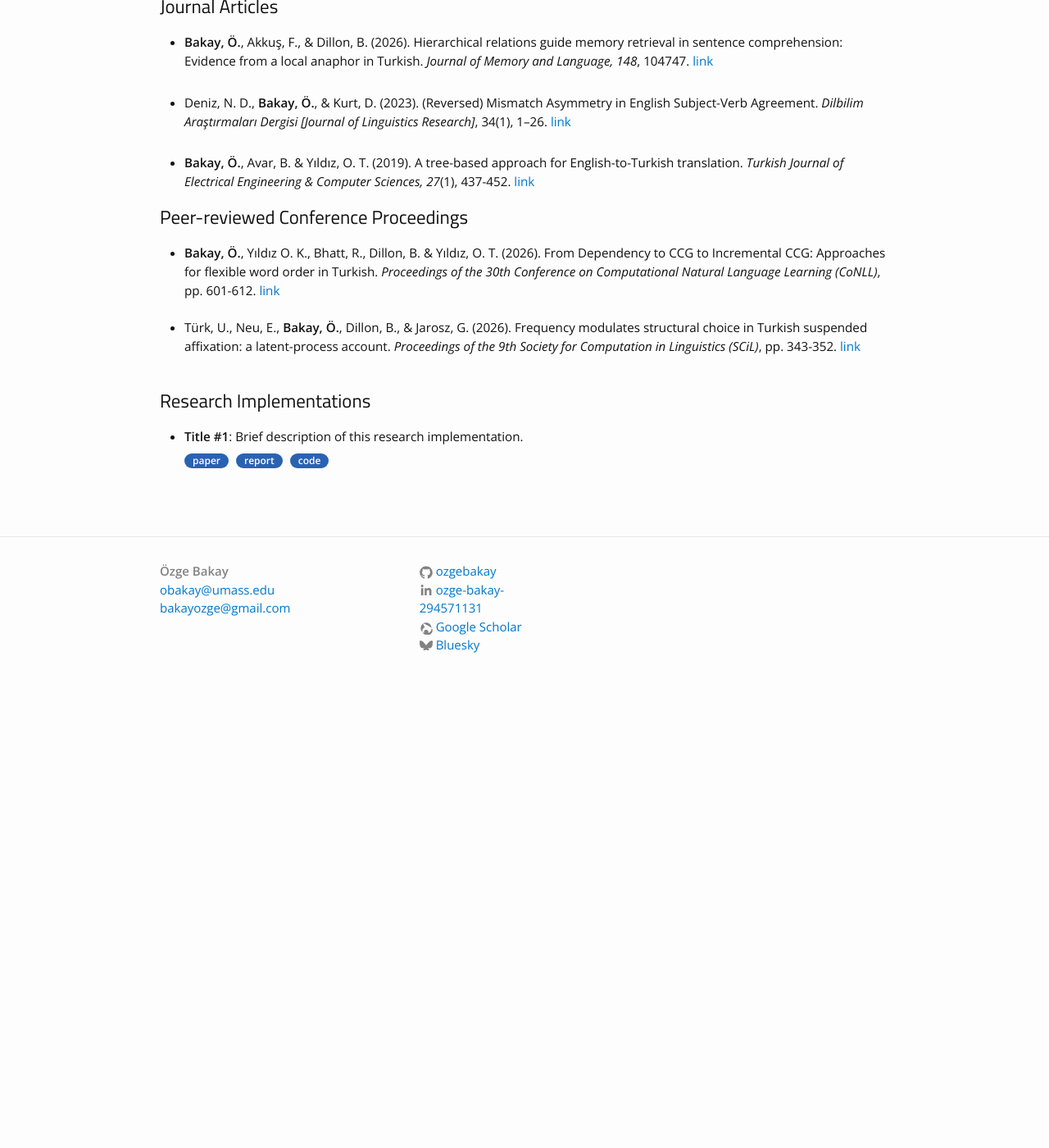
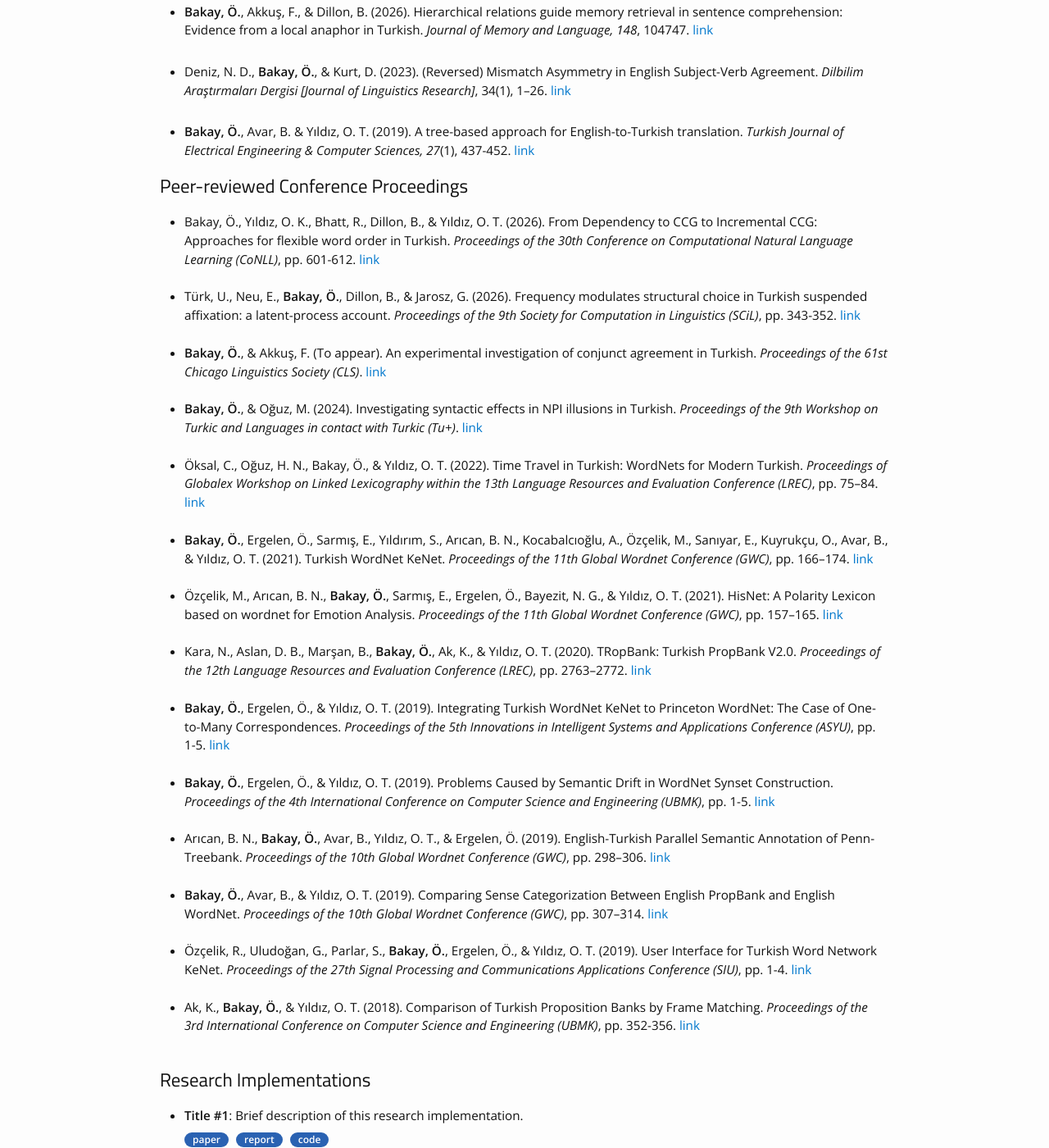
Before and after one commit to ozgebakay/ozgebakay.github.io, a Jekyll site: the page built from research.md, in a window 1280 px wide and 1400 px high, scrolled down 206 px. Shown: the whole window at 82% size. Built offline with Jekyll 4.4.1, drawn with Linux system fonts in a browser that asks for light colours; before the commit the page ends 1064 px from its top, so only the background shows below that; some of the changed text lies outside the part shown.

Commit message:
Update research.md

```diff
--- a/research.md
+++ b/research.md
@@ -28,11 +26,59 @@ Describe your research interests here.
 <h2>Peer-reviewed Conference Proceedings</h2>
 <ul>
 	<li>
-		<b>Bakay, Ö.</b>, Yıldız O. K., Bhatt, R., Dillon, B. &amp; Yıldız, O. T. (2026). From Dependency to CCG to Incremental CCG: Approaches for flexible word order in Turkish. <i>Proceedings of the 30th Conference on Computational Natural Language Learning (CoNLL)</i>, pp. 601-612. <a href="https://aclanthology.org/2026.conll-main.36.pdf">link</a>
+		Bakay, Ö., Yıldız, O. K., Bhatt, R., Dillon, B., &amp; Yıldız, O. T. (2026). From Dependency to CCG to Incremental CCG: Approaches for flexible word order in Turkish. <i>Proceedings of the 30th Conference on Computational Natural Language Learning (CoNLL)</i>, pp. 601-612. <a href="https://aclanthology.org/2026.conll-main.36.pdf">link</a>
 	</li>
 	<br>
 	<li>
 		Türk, U., Neu, E., <b>Bakay, Ö.</b>, Dillon, B., &amp; Jarosz, G. (2026). Frequency modulates structural choice in Turkish suspended affixation: a latent-process account. <i>Proceedings of the 9th Society for Computation in Linguistics (SCiL)</i>, pp. 343-352. <a href="https://aclanthology.org/2026.scil-main.32.pdf">link</a>
+	</li>
+	<br>
+	<li>
+		<b>Bakay, Ö.</b>, &amp; Akkuş, F. (To appear). An experimental investigation of conjunct agreement in Turkish. <i>Proceedings of the 61st Chicago Linguistics Society (CLS)</i>. <a href="https://drive.google.com/file/d/1DU3fdg6ikMUAifbsBpJxKReaDpRe-8K3/view">link</a>
+	</li>
+	<br>
+	<li>
+		<b>Bakay, Ö.</b>, &amp; Oğuz, M. (2024). Investigating syntactic effects in NPI illusions in Turkish. <i>Proceedings of the 9th Workshop on Turkic and Languages in contact with Turkic (Tu+)</i>. <a href="https://journals.linguisticsociety.org/proceedings/index.php/tu/article/view/5763">link</a>
+	</li>
+	<br>
+	<li>
+		Öksal, C., Oğuz, H. N., Bakay, Ö., &amp; Yıldız, O. T. (2022). Time Travel in Turkish: WordNets for Modern Turkish. <i>Proceedings of Globalex Workshop on Linked Lexicography within the 13th Language Resources and Evaluation Conference (LREC)</i>, pp. 75–84. <a href="https://aclanthology.org/2022.gwll-1.11">link</a>
+	</li>
+	<br>
+	<li>
+		<b>Bakay, Ö.</b>, Ergelen, Ö., Sarmış, E., Yıldırım, S., Arıcan, B. N., Kocabalcıoğlu, A., Özçelik, M., Sanıyar, E., Kuyrukçu, O., Avar, B., &amp; Yıldız, O. T. (2021). Turkish WordNet KeNet. <i>Proceedings of the 11th Global Wordnet Conference (GWC)</i>, pp. 166–174. <a href="https://aclanthology.org/2021.gwc-1.19">link</a>
+	</li>
+	<br>
+	<li>
+		Özçelik, M., Arıcan, B. N., <b>Bakay, Ö.</b>, Sarmış, E., Ergelen, Ö., Bayezit, N. G., &amp; Yıldız, O. T. (2021). HisNet: A Polarity Lexicon based on wordnet for Emotion Analysis. <i>Proceedings of the 11th Global Wordnet Conference (GWC)</i>, pp. 157–165. <a href="https://aclanthology.org/2021.gwc-1.18">link</a>
+	</li>
+	<br>
+	<li>
+		Kara, N., Aslan, D. B., Marşan, B., <b>Bakay, Ö.</b>, Ak, K., &amp; Yıldız, O. T. (2020). TRopBank: Turkish PropBank V2.0. <i>Proceedings of the 12th Language Resources and Evaluation Conference (LREC)</i>, pp. 2763–2772. <a href="https://aclanthology.org/2020.lrec-1.336">link</a>
+	</li>
+	<br>
+	<li>
+		<b>Bakay, Ö.</b>, Ergelen, Ö., &amp; Yıldız, O. T. (2019). Integrating Turkish WordNet KeNet to Princeton WordNet: The Case of One-to-Many Correspondences. <i>Proceedings of the 5th Innovations in Intelligent Systems and Applications Conference (ASYU)</i>, pp. 1-5. <a href="https://doi.org/10.1109/ASYU48272.2019.8946386">link</a>
+	</li>
+	<br>
+	<li>
+		<b>Bakay, Ö.</b>, Ergelen, Ö., &amp; Yıldız, O. T. (2019). Problems Caused by Semantic Drift in WordNet Synset Construction. <i>Proceedings of the 4th International Conference on Computer Science and Engineering (UBMK)</i>, pp. 1-5. <a href="https://doi.org/10.1109/UBMK.2019.8907181">link</a>
+	</li>
+	<br>
+	<li>
+		Arıcan, B. N., <b>Bakay, Ö.</b>, Avar, B., Yıldız, O. T., &amp; Ergelen, Ö. (2019). English-Turkish Parallel Semantic Annotation of Penn-Treebank. <i>Proceedings of the 10th Global Wordnet Conference (GWC)</i>, pp. 298–306. <a href="https://aclanthology.org/2019.gwc-1.38">link</a>
+	</li>
+	<br>
+	<li>
+		<b>Bakay, Ö.</b>, Avar, B., &amp; Yıldız, O. T. (2019). Comparing Sense Categorization Between English PropBank and English WordNet. <i>Proceedings of the 10th Global Wordnet Conference (GWC)</i>, pp. 307–314. <a href="https://aclanthology.org/2019.gwc-1.39">link</a>
+	</li>
+	<br>
+	<li>
+		Özçelik, R., Uludoğan, G., Parlar, S., <b>Bakay, Ö.</b>, Ergelen, Ö., &amp; Yıldız, O. T. (2019). User Interface for Turkish Word Network KeNet. <i>Proceedings of the 27th Signal Processing and Communications Applications Conference (SIU)</i>, pp. 1-4. <a href="https://doi.org/10.1109/SIU.2019.8806463">link</a>
+	</li>
+	<br>
+	<li>
+		Ak, K., <b>Bakay, Ö.</b>, &amp; Yıldız, O. T. (2018). Comparison of Turkish Proposition Banks by Frame Matching. <i>Proceedings of the 3rd International Conference on Computer Science and Engineering (UBMK)</i>, pp. 352-356. <a href="https://doi.org/10.1109/UBMK.2018.8566426">link</a>
 	</li>
 	<br>
 </ul>
```
Also changed, not shown: other parts of research.md (+0 -2 lines).
